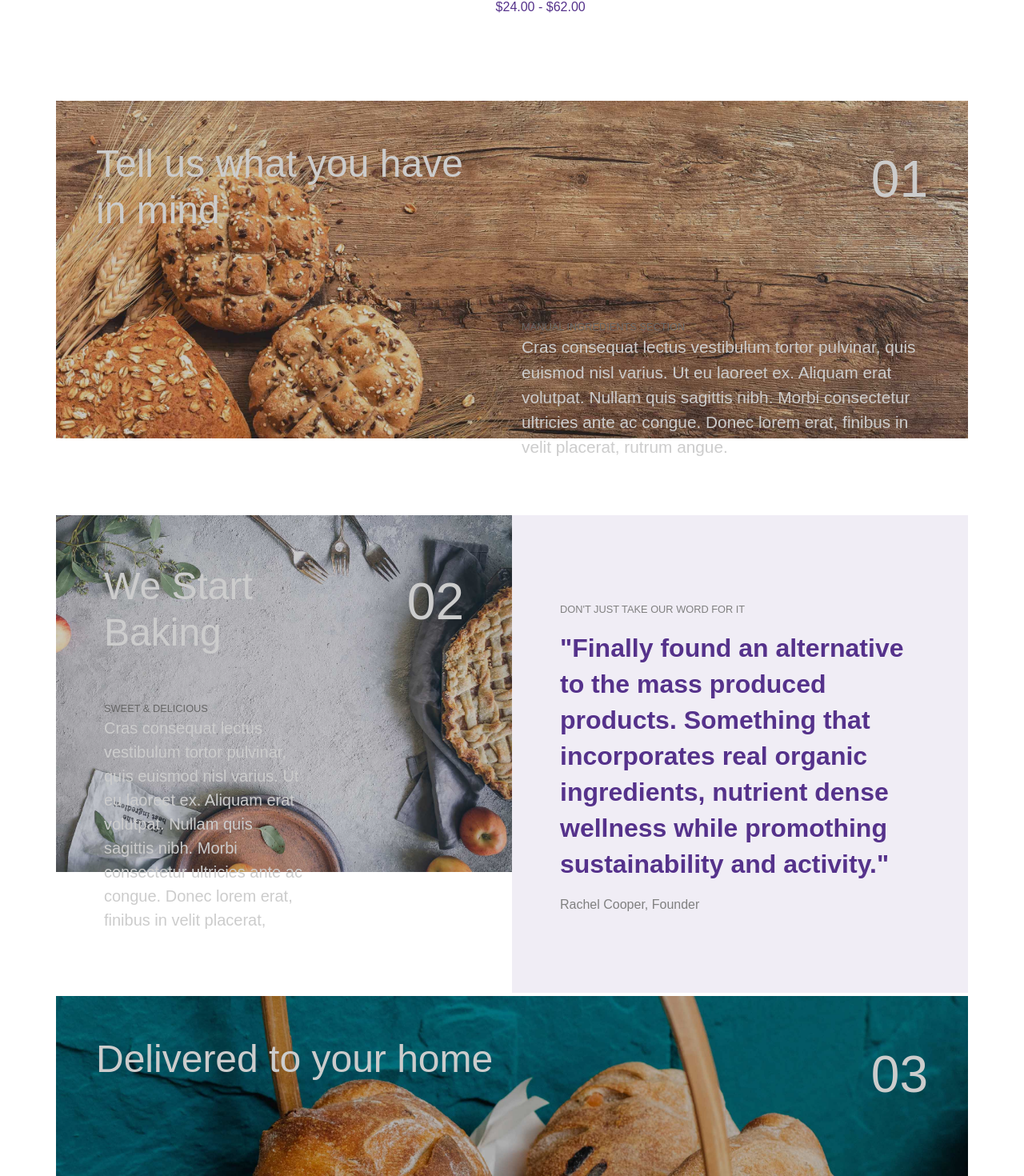
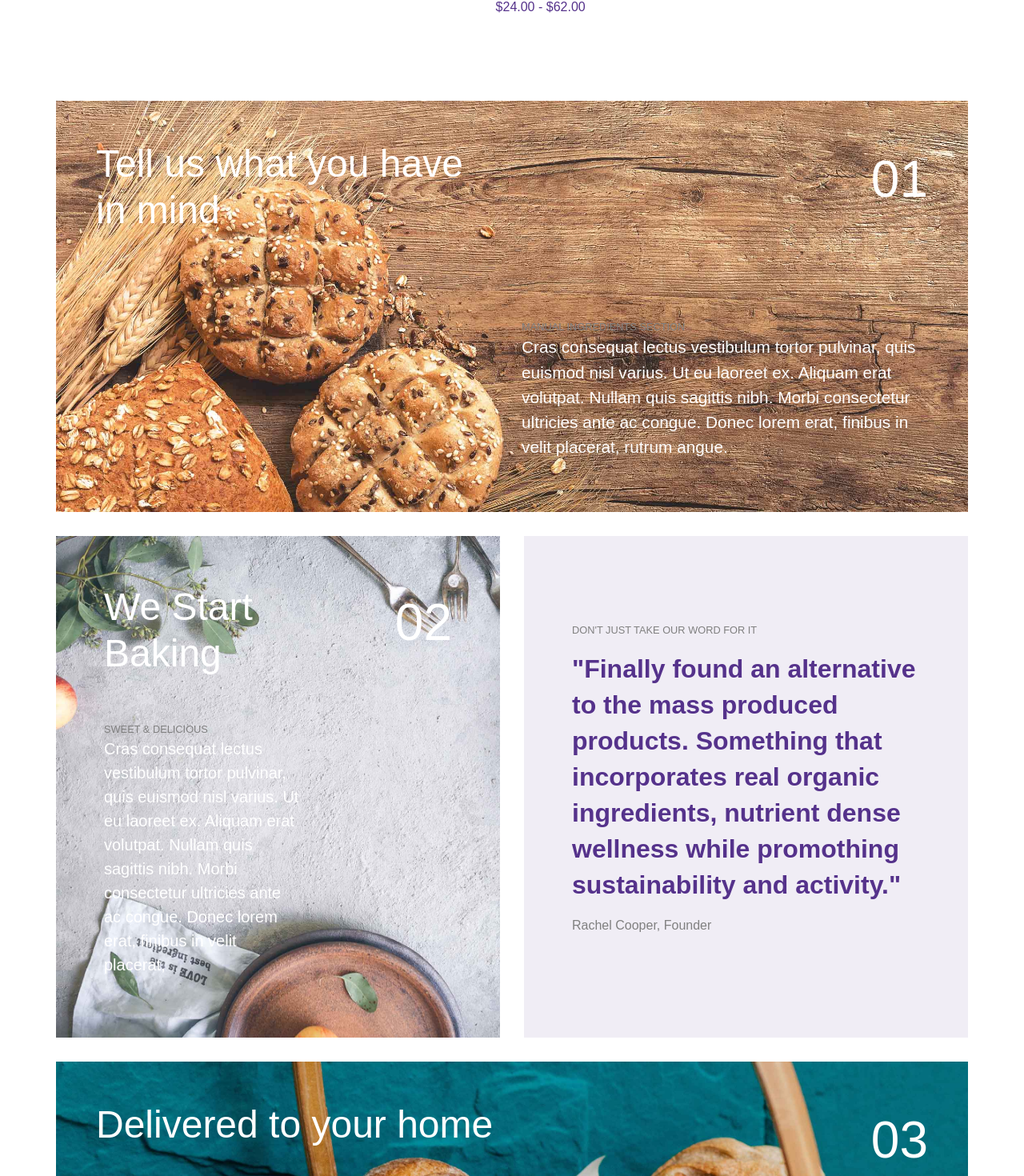
Before and after one commit to PasqualeDiMatteo/proj-html-vuejs, a Vue app: page / in a window 1280 px wide. Shown: the part 2398-3868 px from the top of the page at 80% size. Built offline with nearby package versions, Linux system fonts and the light colour scheme.

Commit message:
Fix Search and Minor fix

```diff
--- a/src/components/BaseSearch.vue
+++ b/src/components/BaseSearch.vue
@@ -9,7 +9,7 @@ export default {
 <template>
     <form class="row">
         <div class="col-9">
-            <input type="email" class="form-control" :placeholder="placeholder || `Cerca...`">
+            <input type="email" class="form-control h-100" :placeholder="placeholder || `Cerca...`">
         </div>
         <div class="col-3">
             <button type="submit" class="btn secondary-btn">{{ buttonText || `Cerca` }}</button>
--- a/src/components/main-components/CardLeft.vue
+++ b/src/components/main-components/CardLeft.vue
@@ -7,10 +7,11 @@
 <style scoped lang="scss">
 .col-6 {
     background-image: url("../../assets/images/bakery-process-2.jpg");
-    background-size: contain;
+    background-size: cover;
     background-repeat: no-repeat;
     object-fit: contain;
     padding: 60px;
-    filter: brightness(0.8);
+    border-right: 15px solid white;
+    margin: 30px 0;
 }
 </style>
--- a/src/components/main-components/CardRight.vue
+++ b/src/components/main-components/CardRight.vue
@@ -7,9 +7,11 @@
 <style scoped lang="scss">
 .col-6 {
     background-image: linear-gradient(324deg, #f0edf5, 100%, #55328B 100%);
-    background-size: contain;
+    background-size: cover;
     background-repeat: no-repeat;
     object-fit: contain;
     padding: 60px;
+    border-left: 15px solid white;
+    margin: 30px 0;
 }
 </style>
--- a/src/components/main-components/FullCard.vue
+++ b/src/components/main-components/FullCard.vue
@@ -8,10 +8,8 @@
 
 <style scoped lang="scss">
 .col-12 {
-    min-height: 490px;
-    background-size: contain;
+    background-size: cover;
     background-repeat: no-repeat;
     padding: 50px;
-    filter: brightness(0.8);
 }
 </style>
--- a/src/components/main-components/SectionIngredients.vue
+++ b/src/components/main-components/SectionIngredients.vue
@@ -10,7 +10,7 @@ export default {
 </script>
 <template>
     <section id="ingredients" class="mt-100">
-        <div class="row gy-1">
+        <div class="row ">
             <FullCard class="top-card">
                 <div class="row">
                     <div class="col-6">
@@ -100,7 +100,6 @@ export default {
 
 .top-card {
     background-image: url("../../assets/images/bakery-process-1.jpg");
-
 }
 
 h4 {
--- a/src/components/main-components/SectionLocation.vue
+++ b/src/components/main-components/SectionLocation.vue
@@ -11,7 +11,7 @@ export default {
             <div class="col-12 text-center">
                 <div class="name-section">Locations</div>
                 <h2>Visit our Bakeries</h2>
-                <div class="row">
+                <div class="row mt-4">
                     <CardLocation>
                         <div class="card-location">
                             <figure class="m-0">
```
